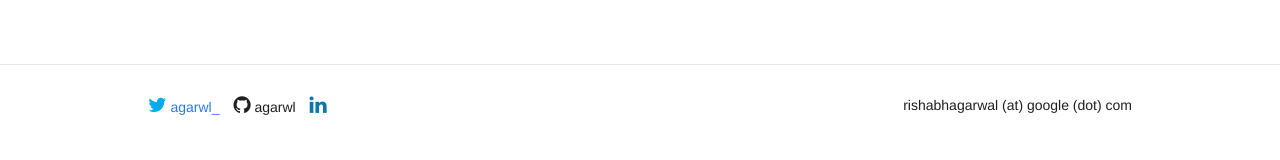
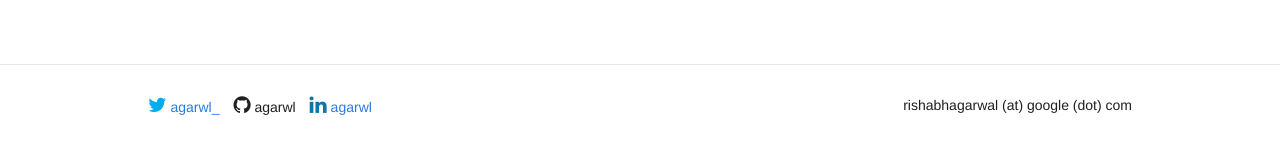
Before and after one commit to agarwl/agarwl.github.io, a Jekyll site: the page built from index.html, in a window 1280 px wide. Shown: the part 809-969 px from the top of the page. Built offline with Jekyll 4.4.1, drawn with Linux system fonts in a browser that asks for light colours; nearby versions of some CDN libraries; some web fonts are replaced.

Commit message:
Update layout.html

```diff
--- a/_layouts/layout.html
+++ b/_layouts/layout.html
@@ -60,7 +60,7 @@
                 <i class="fa fa-github" style="color:#211F1F"> </i> agarwl
             </a>
             <a href="https://www.linkedin.com/in/agarwl" target="_blank">
-              <i class="fa fa-linkedin" style="color:#0e76a8"> </i>
+              <i class="fa fa-linkedin" style="color:#0e76a8"> </i> agarwl
             </a>
           </li>
         </ul>
```
